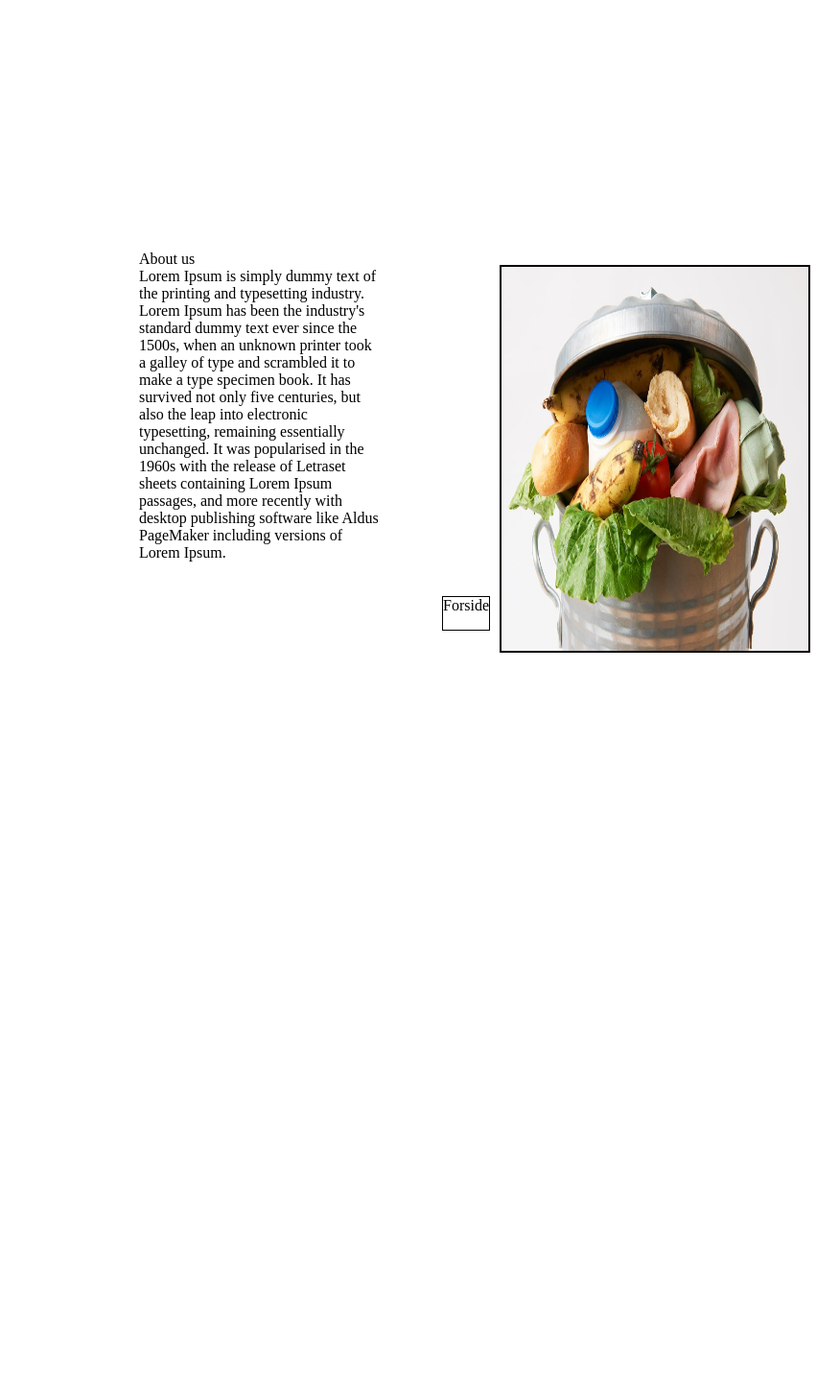
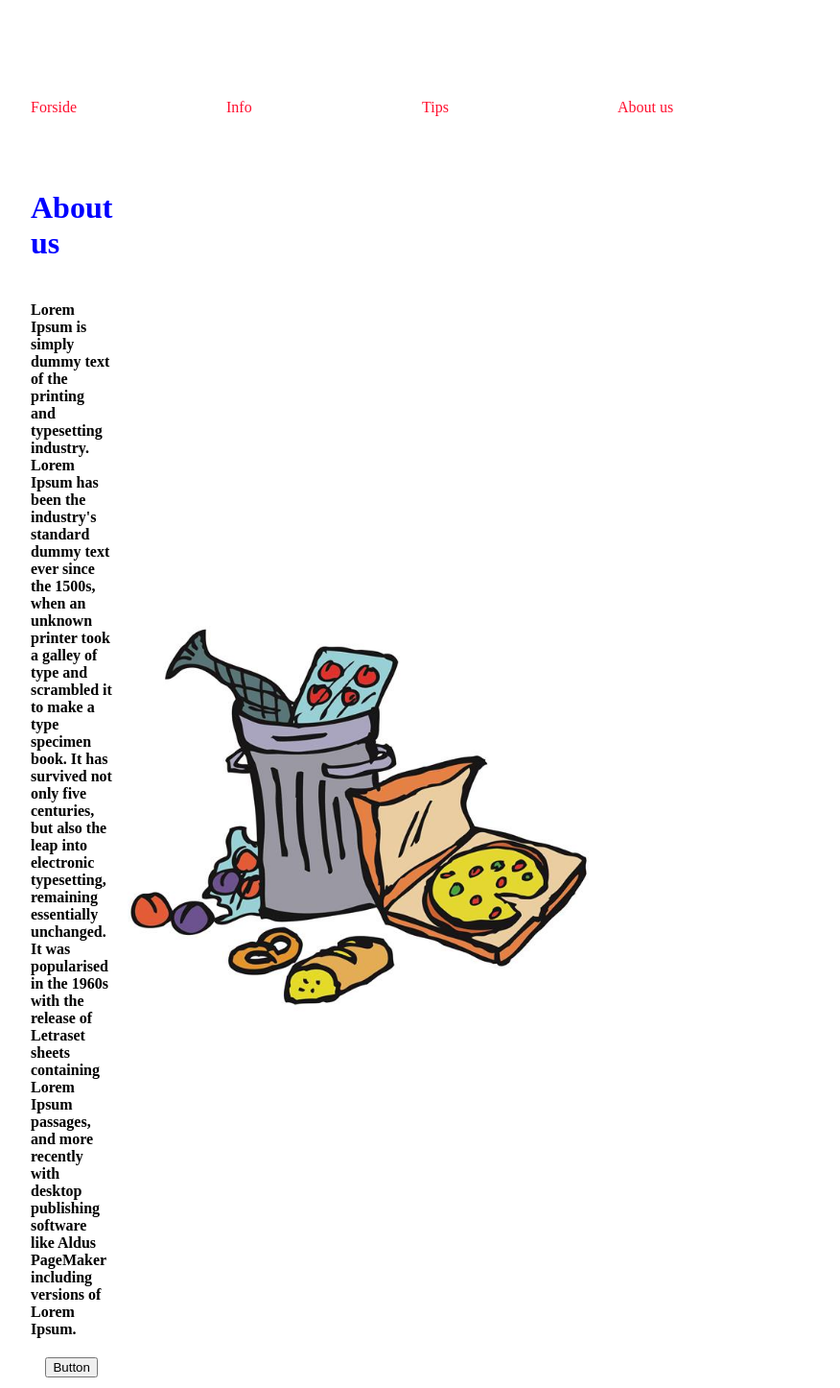
Before and after one commit to tobiasvinther/food-waste, a Spring Boot app: page /aboutus in a window 1280 px wide. Shown: the whole page at 96% size, without its empty margins (179-1055 px from the left). Before the commit the page ends 800 px from the top, so only its background shows below. Run offline with Spring Boot 4, Linux system fonts and the light colour scheme.

Commit message:
About us added

```diff
--- a/src/main/resources/static/About_us.css
+++ b/src/main/resources/static/About_us.css
@@ -1,38 +1,23 @@
-.firkant {
-    display: flex;
-    position: absolute;
-    width: 25%;
-    height: 50%;
-    border: 2px solid black;
-    bottom: 15%;
-    right: 20%;
+.center1 {
+    margin-left: 200px;
+    margin-right: 500px;
+    margin-top: 50px;
+}
+.center2 {
+    margin-left: 200px;
+    margin-right: 200px;
+    margin-top: 100px;
+}
+.øvretekst{
+    color: #ff7345;
 
 }
-.madspild {
-    width: 100%;
-}
-
-.tekst {
-    margin-top: 20%;
-    margin-left: 25%;
-    width: 20%;
-
-    display: inline-block;
+.farve {
+    color: blue;
 
 }
-.back-to-frontpage {
-    display: flex;
-    position: absolute;
-    width: auto;
-    border: 1px solid black;
-    left: 50%;
-    margin-top: 20px;
+.værktøjslinje {
+    width: 200px;
+    margin-right: 100px;
+    color: #ff0f2e;
 }
-p#tekst-bund {
-    display: flex;
-    position: center;
-    margin-top: auto;
-    margin-left: auto;
-    width: auto;
-    bottom: auto;
-}
--- a/src/main/resources/templates/About_us.html
+++ b/src/main/resources/templates/About_us.html
@@ -2,25 +2,54 @@
 <html lang="en">
 <head>
     <meta charset="UTF-8">
-    <title>Title</title>
+    <title>Madspild</title>
     <link rel="stylesheet" th:href="@{About_us.css}">
 
 </head>
 <body>
-<div>
-    <div>
-        <p class="tekst">About us<br>
-            Lorem Ipsum is simply dummy text of the printing and typesetting industry. Lorem Ipsum has been the industry's standard dummy text ever since the 1500s, when an unknown printer took a galley of type and scrambled it to make a type specimen book. It has survived not only five centuries, but also the leap into electronic typesetting, remaining essentially unchanged. It was popularised in the 1960s with the release of Letraset sheets containing Lorem Ipsum passages, and more recently with desktop publishing software like Aldus PageMaker including versions of Lorem Ipsum.
-        </p>
-    </div>
-    <div class="firkant">
-        <img src="../madspild.jpg" alt="madspild" class="madspild" />
-    </div>
-    <div class="back-to-frontpage">
-        <p id="tekst-bund">Forside</p>
-    </div>
-</div>
+<table class="center2">
+    <thead>
+        <tr>
+            <td class="værktøjslinje">Forside</td>
+            <td class="værktøjslinje">Info</td>
+            <td class="værktøjslinje">Tips</td>
+            <td class="værktøjslinje">About us</td>
+        </tr>
+    </thead>
+</table>
+<table class="center1">
+    <tbody>
+    <tr>
+        <td>
+            <h1 class="farve">About us
+            </h1>
+        </td>
 
+        <td>
+        </td>
+    </tr>
 
+    <tr>
+        <td>
+            <p>
+                <b>Lorem Ipsum is simply dummy text of the printing and typesetting industry. Lorem Ipsum has been the industry's standard dummy text ever since the 1500s, when an unknown printer took a galley of type and scrambled it to make a type specimen book. It has survived not only five centuries, but also the leap into electronic typesetting, remaining essentially unchanged. It was popularised in the 1960s with the release of Letraset sheets containing Lorem Ipsum passages, and more recently with desktop publishing software like Aldus PageMaker including versions of Lorem Ipsum.</b>
+            </p>
+        </td>
+
+        <td>
+            <img src="skraldespand.jpg" alt="skraldespand" style="width: 500px">
+        </td>
+    </tr>
+
+    <tr>
+        <td style="text-align: center">
+            <button>Button</button>
+        </td>
+
+        <td>
+        </td>
+    </tr>
+    </tbody>
+</table>
 </body>
 </html>
```
Also changed, not shown: src/main/resources/static/skraldespand.jpg (renamed from src/main/resources/templates/skraldespand.jpg).
